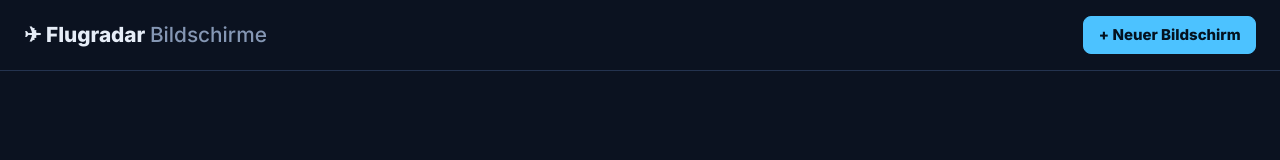
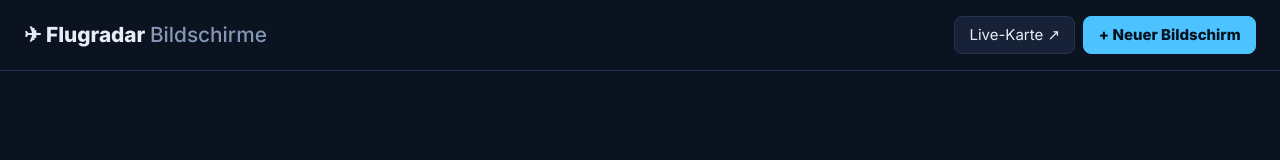
Before and after one commit to christiandemski/flightradar, a website: page public/admin.html in a window 1280 px wide. Drawn offline with Linux system fonts and the light colour scheme; no server answers.

Commit message:
Verwaltung verlinkt Live-Karte, Doku aktualisiert

```diff
--- a/public/admin.html
+++ b/public/admin.html
@@ -12,7 +12,10 @@
 <body>
   <header class="top">
     <h1>✈ Flugradar <span>Bildschirme</span></h1>
-    <button id="newBtn" class="primary">+ Neuer Bildschirm</button>
+    <div class="top-actions">
+      <a class="btn" href="/">Live-Karte ↗</a>
+      <button id="newBtn" class="primary">+ Neuer Bildschirm</button>
+    </div>
   </header>
 
   <main class="layout">
--- a/public/css/admin.css
+++ b/public/css/admin.css
@@ -8,6 +8,7 @@ body { margin: 0; background: var(--bg); color: var(--text); font: 15px/1.45 Int
 a { color: var(--accent); }
 .top { display: flex; justify-content: space-between; align-items: center; padding: 1rem 1.5rem; border-bottom: 1px solid var(--line); }
 h1 { margin: 0; font-size: 1.3rem; font-weight: 800; }
+.top-actions { display: flex; gap: .5rem; align-items: center; }
 h1 span { color: var(--muted); font-weight: 500; }
 h2 { margin: 0; font-size: 1.2rem; }
 .layout { display: grid; grid-template-columns: 300px 1fr; gap: 1.5rem; padding: 1.5rem; align-items: start; }
```
Also changed, not shown: README.md, pi/README.md, 2 other files.
